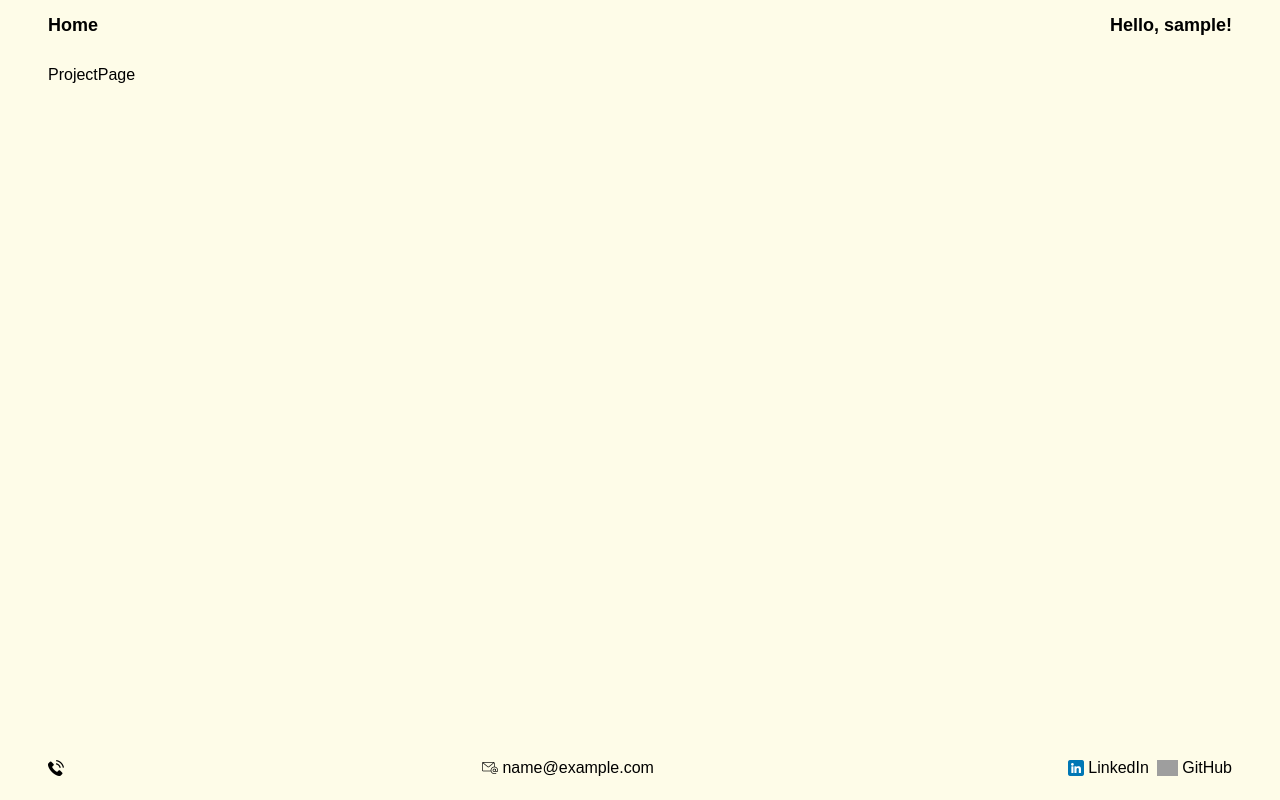
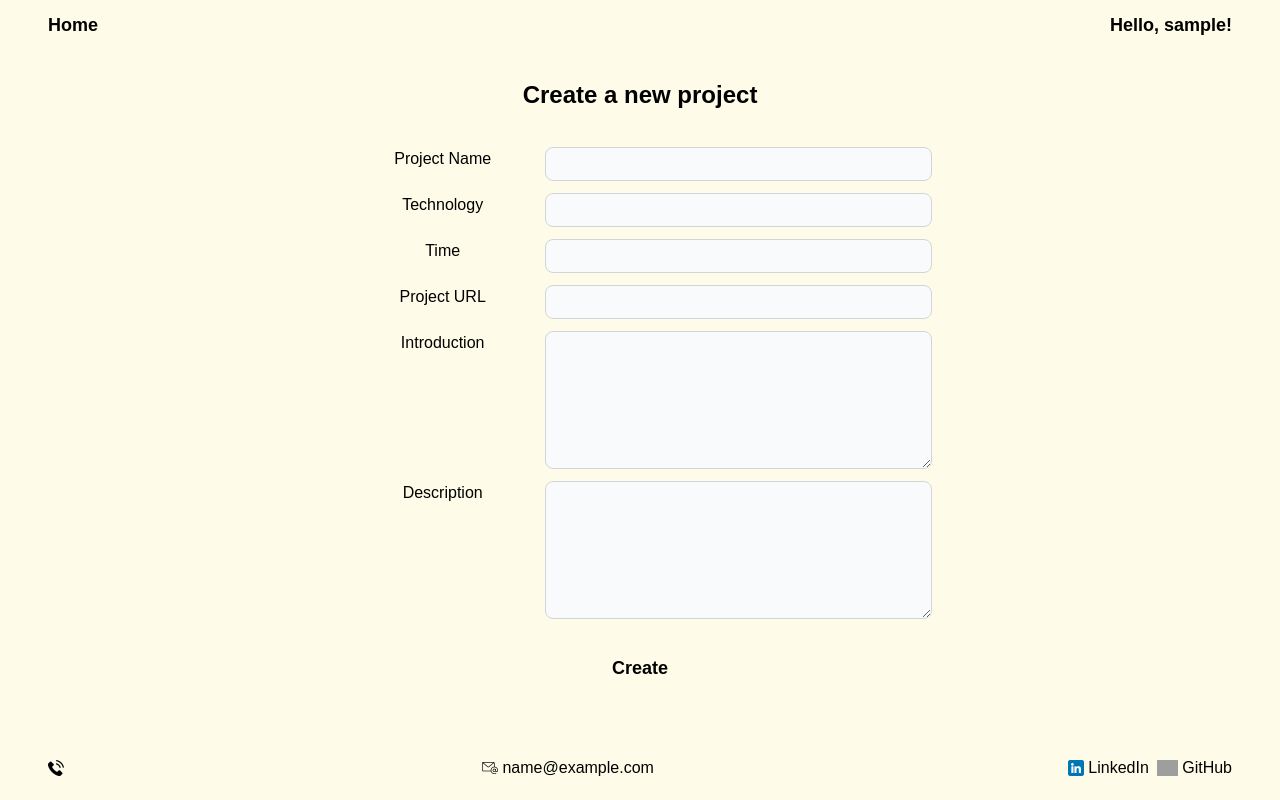
Before and after one commit to flyingmonster1210/my-website, a React (Create React App) app in the folder frontend/: page /project in a window 1280 px wide. Built offline with nearby package versions, Linux system fonts and the light colour scheme; no server answers; sample sign-in values are in the browser's storage; grey boxes are pictures that could not be loaded.

Commit message:
User now can create new project

```diff
--- a/frontend/src/pages/projectPage/ProjectPage.jsx
+++ b/frontend/src/pages/projectPage/ProjectPage.jsx
@@ -1,12 +1,141 @@
-import React from 'react'
+import React, { useEffect, useState } from 'react'
+import { useDispatch, useSelector } from 'react-redux'
+import { useLocation, useNavigate } from 'react-router-dom'
+import {
+  addProject,
+  getAllProjectsWithUserId,
+} from '../../redux/projectsStore/projectsSlice'
+import Spinner from '../../components/Spinner'
 
 function ProjectPage() {
+  const dispatch = useDispatch()
+  const navigate = useNavigate()
+
+  const url = useLocation().pathname
+  const id = url.substring(url.lastIndexOf('/') + 1)
+  const projectsStore = useSelector((state) => state.projects)
+  const { projects } = projectsStore
+  const userStore = useSelector((state) => state.user)
+  const { user } = userStore
+
+  const [projectData, setProjectData] = useState({
+    name: '',
+    technology: '',
+    time: '',
+    introduction: '',
+    description: '',
+    URL: '',
+    userId: '',
+  })
+  const { name, technology, time, introduction, description, URL } = projectData
+
+  useEffect(() => {
+    if (user && user.token) {
+      setProjectData({ ...projectData, userId: user._id })
+      if (projects === undefined || projects === null) {
+        dispatch(getAllProjectsWithUserId(user._id))
+      }
+    } else {
+      navigate('/login/')
+    }
+  }, [dispatch, navigate, user, projects])
+
+  const isPending = userStore.isPending || projectsStore.isPending
+  if (isPending) return <Spinner />
+
+  const onSubmit = async () => {
+    try {
+      await dispatch(addProject(projectData)).unwrap()
+    } catch (error) {
+      console.error(error)
+    }
+  }
+
+  const onChange = (e) => {
+    setProjectData(
+      (state) =>
+        (state = {
+          ...state,
+          [e.target.id]: e.target.value,
+        })
+    )
+  }
+
   return (
     <div
       id="project-page"
-      className="flex flex-col flex-grow bg-yellow-50 px-12 py-3 font-poppins"
+      className="flex flex-col flex-grow items-center bg-yellow-50 px-12 py-3 font-poppins"
     >
-      ProjectPage
+      <h2 className="my-3 p-1 font-semibold text-2xl">Create a new project</h2>
+      <form
+        onSubmit={onSubmit}
+        id="project-form"
+        className="flex flex-col mt-4 w-full items-center justify-around space-y-10 md:space-y-5"
+      >
+        <div className="grid grid-cols-3 gap-y-4 gap-x-2 p-1 text-center w-[70%] h-[50%] md:gap-y-3 md:w-[50%]">
+          <span>Project Name</span>
+          <input
+            id="name"
+            type="text"
+            value={name}
+            onChange={onChange}
+            className="block p-1 w-full col-span-2 text-gray-900 border border-gray-300 rounded-lg bg-gray-50"
+          />
+
+          <span>Technology</span>
+          <input
+            id="technology"
+            type="text"
+            value={technology}
+            onChange={onChange}
+            className="block p-1 w-full col-span-2 text-gray-900 border border-gray-300 rounded-lg bg-gray-50"
+          />
+
+          <span>Time</span>
+          <input
+            id="time"
+            type="text"
+            value={time}
+            onChange={onChange}
+            className="block p-1 w-full col-span-2 text-gray-900 border border-gray-300 rounded-lg bg-gray-50"
+          />
+
+          <span>Project URL</span>
+          <input
+            id="URL"
+            type="url"
+            value={URL}
+            onChange={onChange}
+            className="block p-1 w-full col-span-2 text-gray-900 border border-gray-300 rounded-lg bg-gray-50"
+          />
+
+          <span>Introduction</span>
+          <textarea
+            id="introduction"
+            rows="5"
+            type="text"
+            value={introduction}
+            onChange={onChange}
+            className="block p-2 w-full col-span-2 text-gray-900 border border-gray-300 rounded-lg bg-gray-50"
+          />
+
+          <span>Description</span>
+          <textarea
+            id="description"
+            rows="5"
+            type="text"
+            value={description}
+            onChange={onChange}
+            className="block p-2 w-full col-span-2 text-gray-900 border border-gray-300 rounded-lg bg-gray-50"
+          />
+        </div>
+        <button
+          type="submit"
+          className="mt-10 p-3 text-[14px] font-semibold md:text-[18px]"
+        >
+          Create
+        </button>
+      </form>
     </div>
   )
 }
--- a/frontend/src/pages/projectsListPage/ProjectsListPage.jsx
+++ b/frontend/src/pages/projectsListPage/ProjectsListPage.jsx
@@ -2,7 +2,10 @@ import React, { useEffect, useState } from 'react'
 import { useDispatch, useSelector } from 'react-redux'
 import { useNavigate } from 'react-router-dom'
 import Spinner from '../../components/Spinner'
-import { deleteProject } from '../../redux/projectsStore/projectsSlice'
+import {
+  deleteProject,
+  getAllProjectsWithUserId,
+} from '../../redux/projectsStore/projectsSlice'
 
 function ProjectsPage() {
   const dispatch = useDispatch()
@@ -14,12 +17,15 @@ function ProjectsPage() {
   let { projects } = useSelector((state) => state.projects)
 
   useEffect(() => {
-    if (user && user.token && projects !== null) {
-      setEditing(false)
+    if (user && user.token) {
+      // setEditing(false)
+      if (!projects) {
+        dispatch(getAllProjectsWithUserId(user._id))
+      }
     } else {
       navigate('/login/')
     }
-  }, [user, projects])
+  }, [user, projects, dispatch])
 
   const isPending = user.idPending && projects.isPending
   if (isPending) return <Spinner />
@@ -32,7 +38,9 @@ function ProjectsPage() {
     }
   }
   const updateProjectWithId = () => {}
-  const addNewProject = () => {}
+  const addNewProject = () => {
+    navigate('/project/')
+  }
 
   return (
     <div
--- a/frontend/src/redux/projectsStore/projectsService.js
+++ b/frontend/src/redux/projectsStore/projectsService.js
@@ -24,8 +24,9 @@ const getProject = async (id) => {
 }
 
 // Add a project
-const addProject = async (projectData) => {
-  const { data } = await axios.post(API_URL, projectData)
+const addProject = async (projectData, token) => {
+  const config = { headers: { authorization: `Bearer ${token}` } }
+  const { data } = await axios.post(API_URL, projectData, config)
 
   return (data && data.project) ? data.project : data
 }
--- a/frontend/src/redux/projectsStore/projectsSlice.js
+++ b/frontend/src/redux/projectsStore/projectsSlice.js
@@ -9,6 +9,15 @@ const initialState = {
   projects: null,
   errorMessage: '',
 }
+export const addProject = createAsyncThunk('project/addProject', async (projectData, thunkAPI) => {
+  try {
+    const token = thunkAPI.getState().user.user.token
+    return await projectsService.addProject(projectData, token)
+  } catch (error) {
+    const message = (error.response && error.response.data && error.response.data.message) || error.message || error.toString()
+    return thunkAPI.rejectWithValue(message)
+  }
+})
 
 export const deleteProject = createAsyncThunk('project/delete', async (id, thunkAPI) => {
   try {
@@ -111,6 +120,26 @@ const projectsSlice = createSlice({
         state.isPending = false
         state.errorMessage = action.payload
       })
+      // addProject
+      .addCase(addProject.pending, (state) => {
+        state.isError = false
+        state.isSuccess = false
+        state.isPending = true
+        state.errorMessage = ''
+      })
+      .addCase(addProject.fulfilled, (state, action) => {
+        state.isError = false
+        state.isSuccess = true
+        state.isPending = false
+        state.projects.push(action.payload)
+        state.errorMessage = ''
+      })
+      .addCase(addProject.rejected, (state, action) => {
+        state.isError = true
+        state.isSuccess = false
+        state.isPending = false
+        state.errorMessage = action.payload
+      })
   }
 })
 
```
Also changed, not shown: 1 other file (tests, documents, lock files or other folders).
